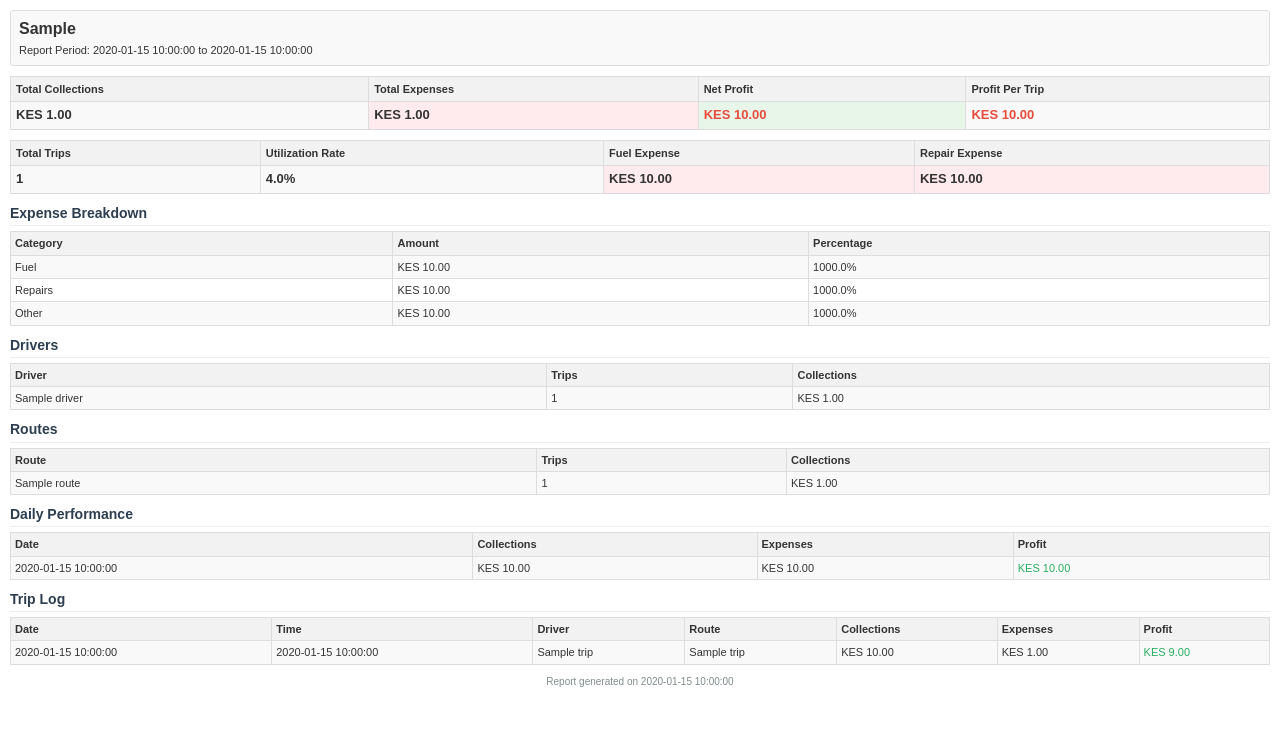
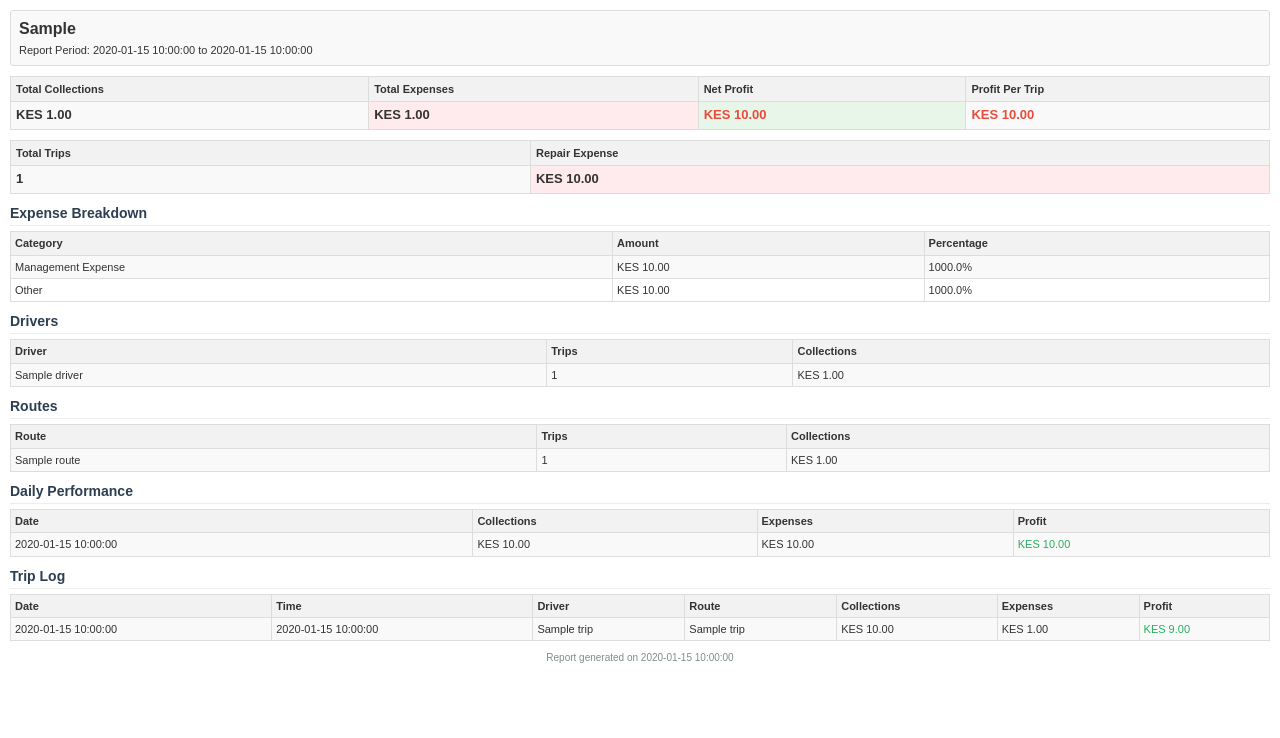
Before and after one commit to MwangiNelson/mat-app-backend, a Python web app: template app/templates/vehicle_report.html in a window 1280 px wide. Shown: the part 62-800 px from the top of the page. Run offline with Jinja, Linux system fonts and the light colour scheme; the template is opened without the code that fills it: most values are stand-ins (such as "Sample title", 1, 10 or a date in 2020).

Commit message:
Refactor trip data fetching to include full date range and update report templates to reflect management expenses instead of fuel expenses.

```diff
--- a/app/templates/vehicle_report.html
+++ b/app/templates/vehicle_report.html
@@ -144,14 +144,12 @@
     <table class="metrics-table">
         <tr>
             <th>Total Trips</th>
-            <th>Utilization Rate</th>
-            <th>Fuel Expense</th>
+
             <th>Repair Expense</th>
         </tr>
         <tr>
             <td>{{ vehicle.trip_count|default(0) }}</td>
-            <td>{{ "%.1f"|format(vehicle.utilization_rate|default(0)) }}%</td>
-            <td class="expense">KES {{ "%.2f"|format(vehicle.fuel_expense|default(0)) }}</td>
+
             <td class="expense">KES {{ "%.2f"|format(vehicle.repair_expense|default(0)) }}</td>
         </tr>
     </table>
@@ -163,15 +161,11 @@
             <th>Amount</th>
             <th>Percentage</th>
         </tr>
+
         <tr>
-            <td>Fuel</td>
-            <td>KES {{ "%.2f"|format(vehicle.fuel_expense|default(0)) }}</td>
-            <td>{{ "%.1f"|format(vehicle.fuel_expense|default(0) / vehicle.total_expenses|default(0) * 100 if vehicle.total_expenses|default(0) > 0 else 0) }}%</td>
-        </tr>
-        <tr>
-            <td>Repairs</td>
-            <td>KES {{ "%.2f"|format(vehicle.repair_expense|default(0)) }}</td>
-            <td>{{ "%.1f"|format(vehicle.repair_expense|default(0) / vehicle.total_expenses|default(0) * 100 if vehicle.total_expenses|default(0) > 0 else 0) }}%</td>
+            <td>Management Expense</td>
+            <td>KES {{ "%.2f"|format(vehicle.management_expense|default(0)) }}</td>
+            <td>{{ "%.1f"|format(vehicle.management_expense|default(0) / vehicle.total_expenses|default(0) * 100 if vehicle.total_expenses|default(0) > 0 else 0) }}%</td>
         </tr>
         <tr>
             <td>Other</td>
```
Also changed, not shown: app/api/reports.py (+6 -1 lines), app/templates/combined_report.html (+3 -9 lines), 1 other file.
